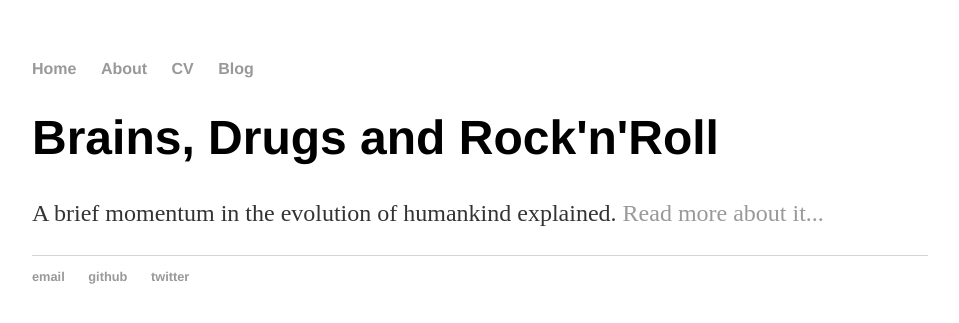
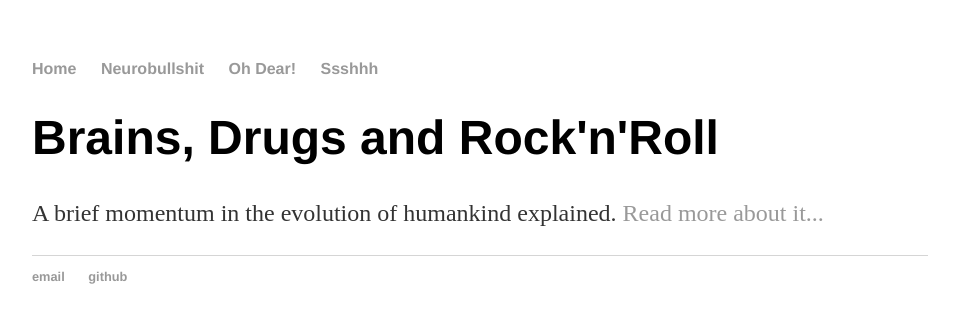
Before and after one commit to aniv0s/aniv0s.github.io, a Jekyll site: the page built from index.html, in a window 1280 px wide. Shown: the top 323 px of the page, without its empty margins (160-1119 px from the left). Built offline with Jekyll 4.4.1, drawn with Linux system fonts in a browser that asks for light colours.

Commit message:
Update default.html

```diff
--- a/_layouts/default.html
+++ b/_layouts/default.html
@@ -8,10 +8,10 @@
 		<body>
 			<nav>
 	    		<ul>
-	        		<li><a href="/">Home</a></li>
-		        	<li><a href="/about">About</a></li>
-	        		<li><a href="/cv">CV</a></li>
-	        		<li><a href="/blog">Blog</a></li>
+	        		<li><a href="home.html">Home</a></li>
+		        	<li><a href="/neurobullshit">Neurobullshit</a></li>
+	        		<li><a href="https://www.facebook.com/groups/odear/">Oh Dear!</a></li>
+	        		<li><a href="http://junctura.wordpress.com/angels/">Ssshhh</a></li>
 	    		</ul>
 			</nav>
 			<div class="container">
@@ -23,7 +23,6 @@
 	    		<ul>
 	        		<li><a href="mailto:anastasia.osoianu@gmail.com">email</a></li>
 	        		<li><a href="https://github.com/aniv0s">github</a></li>
-	        		<li><a href="https://twitter.com/aniv0s">twitter</a></li>
 				</ul>
 			</footer>
 		</body>
```
